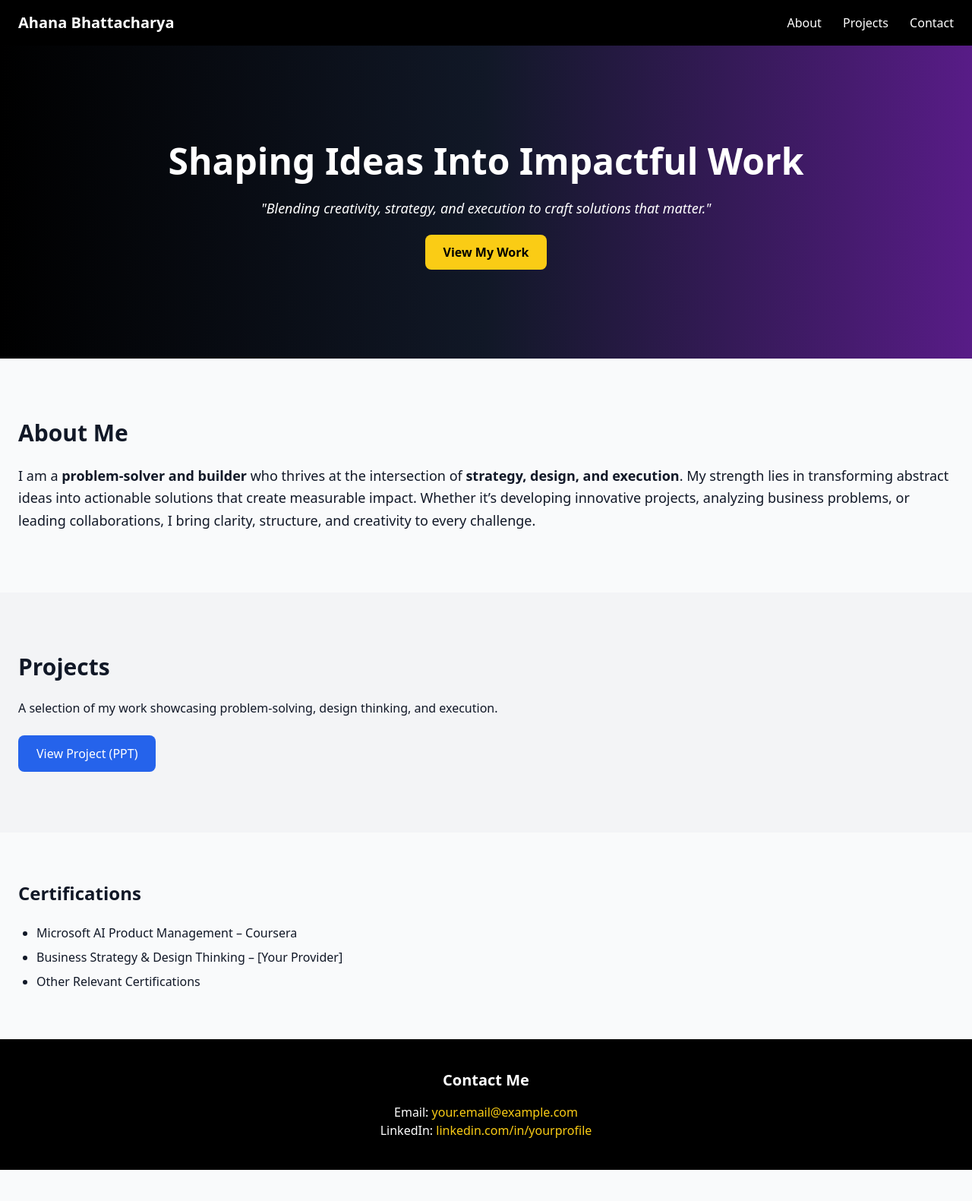
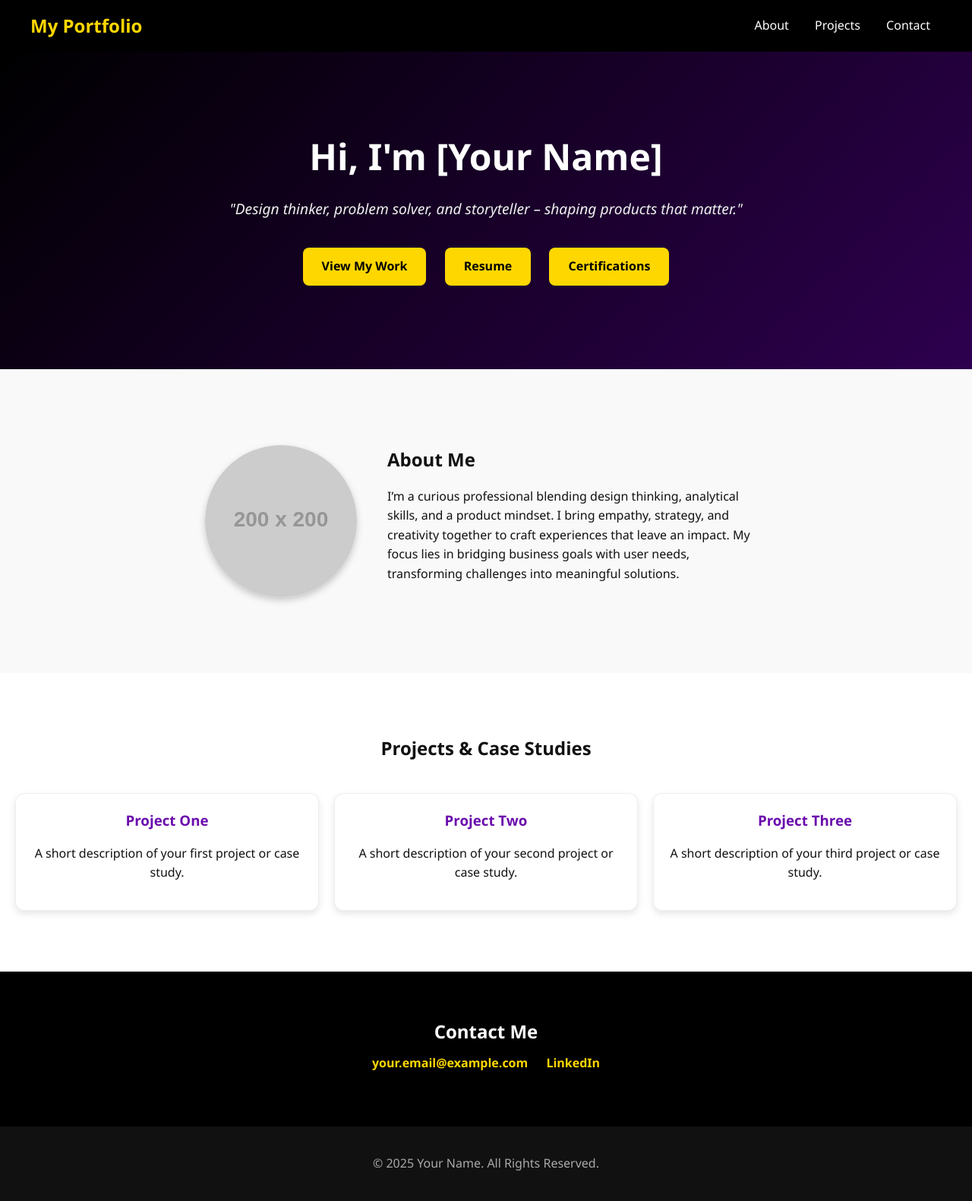
Before and after one commit to AhanaB99/Ahana_Portfolio, a plain HTML site: page index.html in a window 1280 px wide. Shown: the whole page at 76% size. Before the commit the page ends 1540 px from the top, so only its background shows below. Drawn offline with nearby package versions, Linux system fonts and the light colour scheme; placeholder pictures from the web are drawn by us.

Commit message:
Update index.html

```diff
--- a/index.html
+++ b/index.html
@@ -3,69 +3,208 @@
 <head>
   <meta charset="UTF-8">
   <meta name="viewport" content="width=device-width, initial-scale=1.0">
-  <title>Portfolio|Ahana</title>
-  <script src="https://cdn.tailwindcss.com"></script>
+  <title>My Portfolio</title>
+  <style>
+    body {
+      margin: 0;
+      font-family: "Segoe UI", Tahoma, Geneva, Verdana, sans-serif;
+      background-color: #fff;
+      color: #111;
+      line-height: 1.6;
+    }
+    h1, h2, h3 { margin: 0; }
+    a { text-decoration: none; color: inherit; }
+
+    /* Navbar */
+    header {
+      background: #000;
+      color: #fff;
+      padding: 15px 40px;
+      display: flex;
+      justify-content: space-between;
+      align-items: center;
+      position: sticky;
+      top: 0;
+      z-index: 1000;
+    }
+    header h1 {
+      font-size: 1.5rem;
+      font-weight: bold;
+      color: #FFD700;
+    }
+    nav a {
+      margin: 0 15px;
+      font-weight: 500;
+      transition: color 0.3s;
+    }
+    nav a:hover {
+      color: #FFD700;
+    }
+
+    /* Hero */
+    .hero {
+      background: linear-gradient(135deg, #000, #2e004f);
+      color: #fff;
+      text-align: center;
+      padding: 100px 20px;
+    }
+    .hero h1 { font-size: 3rem; font-weight: bold; }
+    .hero p {
+      font-style: italic;
+      font-size: 1.2rem;
+      color: #f0f0f0;
+      margin: 15px 0 25px;
+    }
+    .btn {
+      display: inline-block;
+      padding: 12px 25px;
+      margin: 10px;
+      border-radius: 8px;
+      background-color: #FFD700;
+      color: #000;
+      font-weight: bold;
+      transition: transform 0.2s;
+    }
+    .btn:hover { transform: scale(1.05); }
+
+    /* About */
+    .about {
+      display: flex;
+      flex-wrap: wrap;
+      justify-content: center;
+      align-items: center;
+      padding: 80px 20px;
+      background-color: #f9f9f9;
+    }
+    .about img {
+      width: 200px;
+      height: 200px;
+      border-radius: 50%;
+      object-fit: cover;
+      margin: 20px;
+      box-shadow: 0px 4px 10px rgba(0,0,0,0.2);
+    }
+    .about-text {
+      max-width: 500px;
+      margin: 20px;
+    }
+
+    /* Projects */
+    .projects {
+      padding: 80px 20px;
+      text-align: center;
+    }
+    .projects h2 { margin-bottom: 40px; }
+    .project-grid {
+      display: grid;
+      grid-template-columns: repeat(auto-fit, minmax(250px, 1fr));
+      gap: 20px;
+    }
+    .project {
+      background: #fff;
+      border: 1px solid #eee;
+      border-radius: 12px;
+      padding: 20px;
+      box-shadow: 0px 4px 10px rgba(0,0,0,0.1);
+      transition: transform 0.2s;
+    }
+    .project:hover { transform: translateY(-5px); }
+    .project h3 {
+      margin-bottom: 10px;
+      color: #6a0dad;
+    }
+
+    /* Contact */
+    .contact {
+      padding: 60px 20px;
+      background-color: #000;
+      color: #fff;
+      text-align: center;
+    }
+    .contact a {
+      display: inline-block;
+      margin: 10px;
+      font-weight: bold;
+      color: #FFD700;
+    }
+
+    /* Footer */
+    footer {
+      text-align: center;
+      padding: 20px;
+      background: #111;
+      color: #aaa;
+    }
+
+    /* Responsive */
+    @media (max-width: 768px) {
+      .about { flex-direction: column; }
+      .hero h1 { font-size: 2rem; }
+    }
+  </style>
 </head>
-<body class="font-sans bg-gray-50 text-gray-900">
-
+<body>
   <!-- Navbar -->
-  <header class="bg-black text-white py-4">
-    <div class="container mx-auto flex justify-between items-center px-6">
-      <h1 class="text-xl font-bold">Ahana Bhattacharya</h1>
-      <nav class="space-x-6">
-        <a href="#about" class="hover:text-yellow-400">About</a>
-        <a href="#projects" class="hover:text-yellow-400">Projects</a>
-        <a href="#contact" class="hover:text-yellow-400">Contact</a>
-      </nav>
-    </div>
+  <header>
+    <h1>My Portfolio</h1>
+    <nav>
+      <a href="#about">About</a>
+      <a href="#projects">Projects</a>
+      <a href="#contact">Contact</a>
+    </nav>
   </header>
 
-  <!-- Hero Section -->
-  <section class="bg-gradient-to-r from-black via-gray-900 to-purple-900 text-white text-center py-32">
-    <h2 class="text-4xl md:text-5xl font-bold mb-6">Shaping Ideas Into Impactful Work</h2>
-    <p class="italic text-lg mb-8">"Blending creativity, strategy, and execution to craft solutions that matter."</p>
-    <a href="#projects" class="bg-yellow-400 text-black font-semibold px-6 py-3 rounded-lg hover:bg-yellow-500 transition">
-      View My Work
-    </a>
+  <!-- Hero -->
+  <section class="hero">
+    <h1>Hi, I'm [Your Name]</h1>
+    <p>"Design thinker, problem solver, and storyteller – shaping products that matter."</p>
+    <a href="#projects" class="btn">View My Work</a>
+    <a href="resume.pdf" class="btn" target="_blank">Resume</a>
+    <a href="certifications.pdf" class="btn" target="_blank">Certifications</a>
   </section>
 
-  <!-- About Section -->
-  <section id="about" class="py-20 container mx-auto px-6">
-    <h2 class="text-3xl font-bold mb-6">About Me</h2>
-    <p class="text-lg leading-relaxed">
-      I am a <span class="font-bold">problem-solver and builder</span> who thrives at the intersection of
-      <span class="font-bold">strategy, design, and execution</span>.
-      My strength lies in transforming abstract ideas into actionable solutions that create measurable impact.
-      Whether it’s developing innovative projects, analyzing business problems, or leading collaborations,
-      I bring clarity, structure, and creativity to every challenge.
-    </p>
+  <!-- About -->
+  <section class="about" id="about">
+    <img src="https://via.placeholder.com/200" alt="My profile picture">
+    <div class="about-text">
+      <h2>About Me</h2>
+      <p>
+        I’m a curious professional blending design thinking, analytical skills, and a product mindset.
+        I bring empathy, strategy, and creativity together to craft experiences that leave an impact.
+        My focus lies in bridging business goals with user needs, transforming challenges into meaningful solutions.
+      </p>
+    </div>
   </section>
 
-  <!-- Projects Section -->
-  <section id="projects" class="py-20 bg-gray-100 container mx-auto px-6">
-    <h2 class="text-3xl font-bold mb-6">Projects</h2>
-    <p class="mb-6">A selection of my work showcasing problem-solving, design thinking, and execution.</p>
-    <button class="bg-blue-600 text-white px-6 py-3 rounded-lg hover:bg-blue-700 transition">
-      View Project (PPT)
-    </button>
-  </section>
-
-  <!-- Certifications -->
-  <section id="certifications" class="py-16 container mx-auto px-6">
-    <h2 class="text-2xl font-bold mb-6">Certifications</h2>
-    <ul class="list-disc pl-6 space-y-2">
-      <li>Microsoft AI Product Management – Coursera</li>
-      <li>Business Strategy & Design Thinking – [Your Provider]</li>
-      <li>Other Relevant Certifications</li>
-    </ul>
+  <!-- Projects -->
+  <section class="projects" id="projects">
+    <h2>Projects & Case Studies</h2>
+    <div class="project-grid">
+      <div class="project">
+        <h3>Project One</h3>
+        <p>A short description of your first project or case study.</p>
+      </div>
+      <div class="project">
+        <h3>Project Two</h3>
+        <p>A short description of your second project or case study.</p>
+      </div>
+      <div class="project">
+        <h3>Project Three</h3>
+        <p>A short description of your third project or case study.</p>
+      </div>
+    </div>
   </section>
 
   <!-- Contact -->
-  <footer id="contact" class="bg-black text-white text-center py-10">
-    <h2 class="text-xl font-bold mb-4">Contact Me</h2>
-    <p>Email: <a href="mailto:your.email@example.com" class="text-yellow-400 hover:underline">your.email@example.com</a></p>
-    <p>LinkedIn: <a href="https://linkedin.com/in/yourprofile" class="text-yellow-400 hover:underline" target="_blank">linkedin.com/in/yourprofile</a></p>
+  <section class="contact" id="contact">
+    <h2>Contact Me</h2>
+    <a href="mailto:your.email@example.com">your.email@example.com</a>
+    <a href="https://www.linkedin.com/in/yourprofile" target="_blank">LinkedIn</a>
+  </section>
+
+  <!-- Footer -->
+  <footer>
+    <p>© 2025 Your Name. All Rights Reserved.</p>
   </footer>
-
 </body>
 </html>
```
